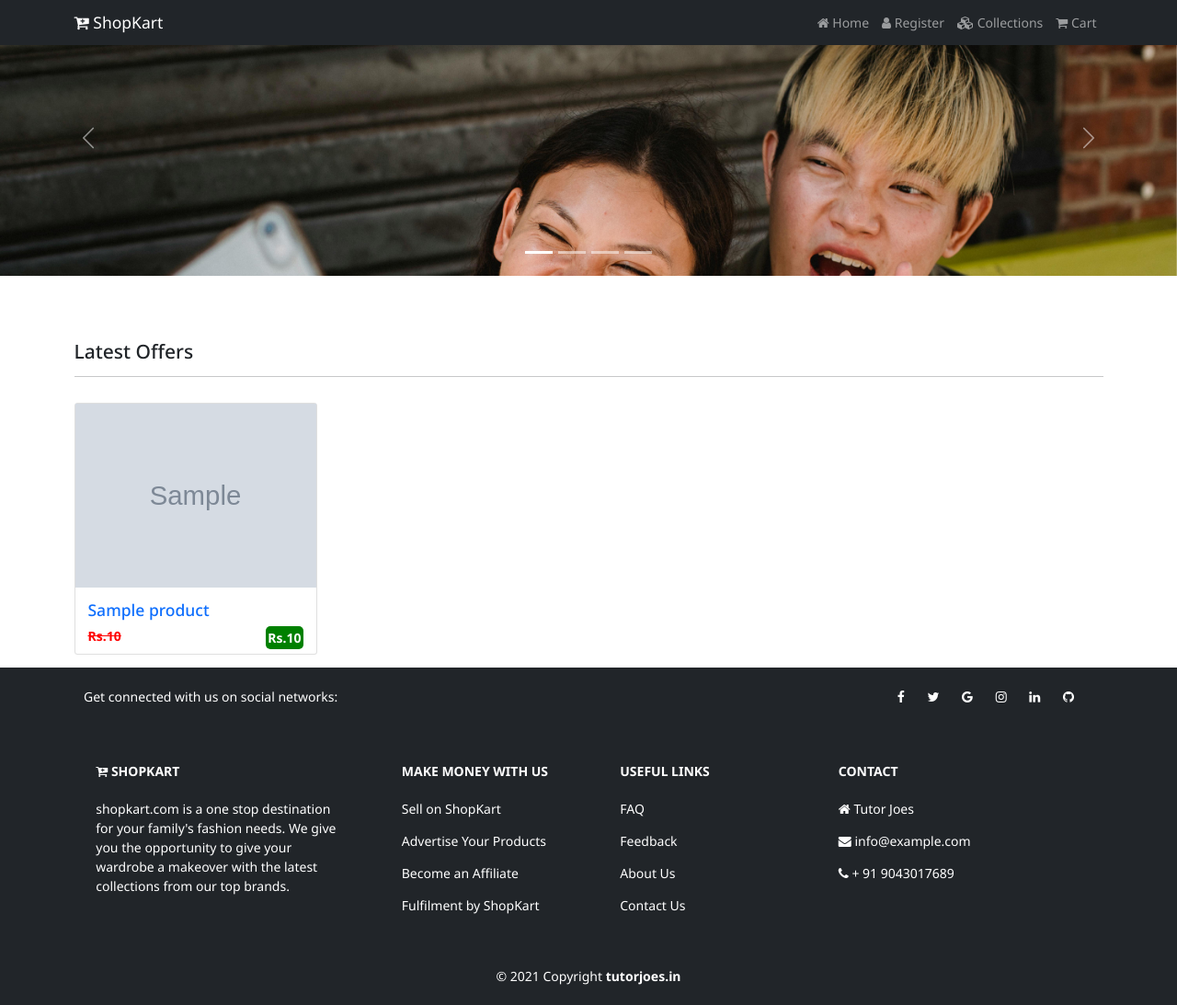
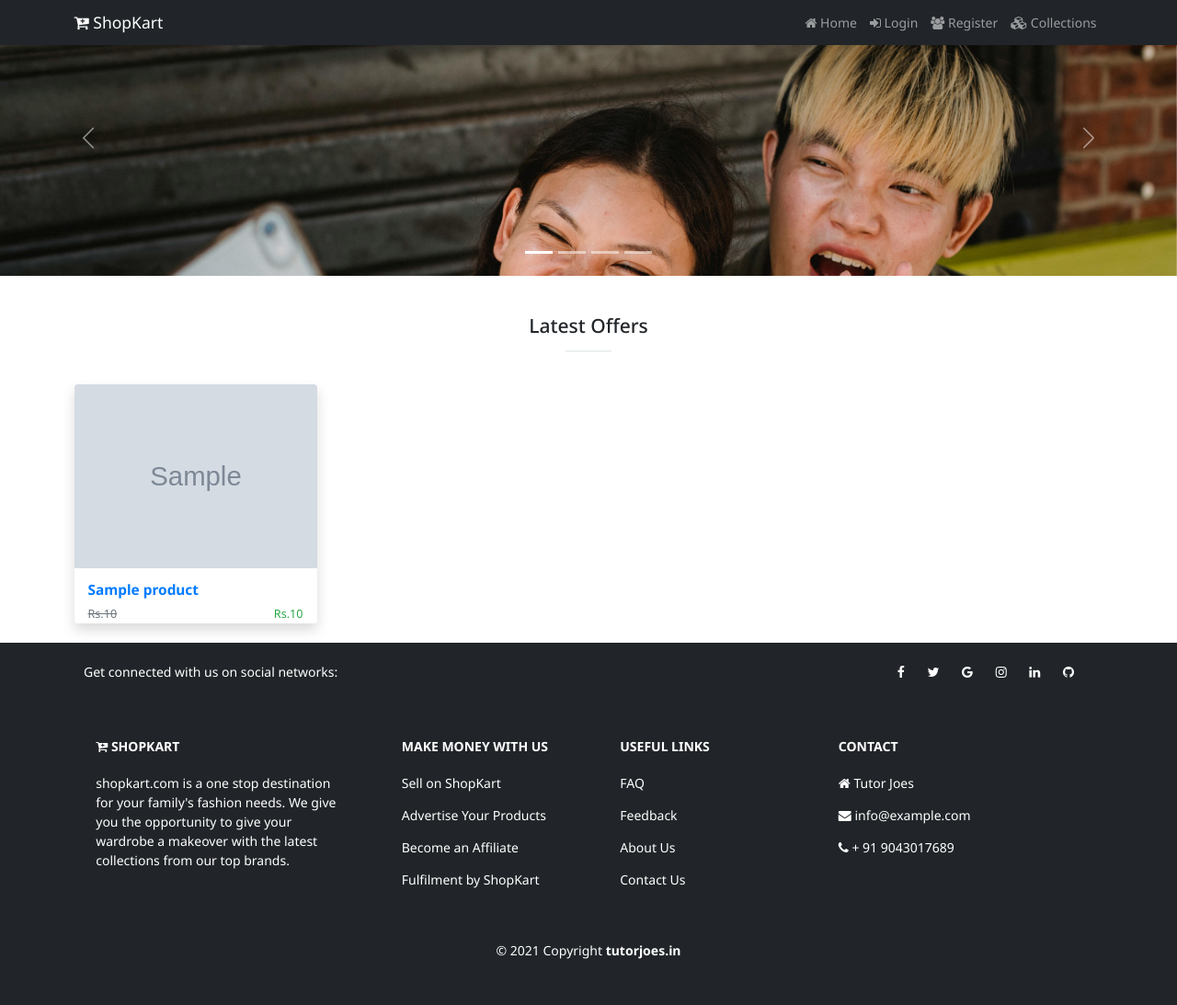
Before and after one commit to Bharathiraja2806/E_commerce, a Django app: page / in a window 1280 px wide. Shown: the whole page at 92% size. After the commit the page ends 1043 px from the top, so only its background shows below. Run offline with Django 5.2, Linux system fonts and the light colour scheme; tables that the repository leaves empty hold one stand-in row (values such as "Sample post"); grey boxes marked "Sample" are stand-in pictures.

Commit message:
login page

```diff
--- a/E_commercepro/shopkart/models.py
+++ b/E_commercepro/shopkart/models.py
@@ -36,3 +36,9 @@ class Product(models.Model):
 
     def __str__(self):
         return self.name
+
+class Cart(models.Model):
+    user = models.ForeignKey(User, on_delete=models.CASCADE)
+    product = models.ForeignKey(Product, on_delete=models.CASCADE)
+    product_qty = models.IntegerField(null=False, blank=False)
+    created_at = models.DateTimeField(auto_now_add=True)
--- a/E_commercepro/shopkart/templates/shop/inc/navbar.html
+++ b/E_commercepro/shopkart/templates/shop/inc/navbar.html
@@ -12,14 +12,17 @@
     >
       <span class="navbar-toggler-icon"></span>
     </button>
-    <div class="collapse navbar-collapse" id="navbarNav">
-      <div class="navbar-nav ms-auto" >
-
-          <a class="nav-link" aria-current="page" href="{% url 'home'%}"><i class="fa fa-home"></i> Home</a>
-          <a class="nav-link" href="{% url 'register'%}"><i class="fa fa-user"></i> Register</a>
-          <a class="nav-link" href="{% url 'collections'%}"><i class="fa fa-cubes"></i> Collections</a>
-          <a class="nav-link" href="#"><i class="fa fa-shopping-cart"></i> Cart</a>
-
+    <div class="collapse navbar-collapse" id="navbarNavAltMarkup">
+      <div class="navbar-nav ms-auto">
+        <a class="nav-link" aria-current="page" href="{% url 'home' %}"><i class="fa fa-home"></i> Home</a>
+        {% if request.user.is_authenticated %}
+          <a class="nav-link" aria-current="page" href="#"><i class="fa fa-user"></i> {{request.user}}</a>
+          <a class="nav-link" aria-current="page" href="{% url 'logout' %}"><i class="fa fa-sign-out"></i> Logout</a>
+        {% else %}
+          <a class="nav-link" href="{% url 'login' %}"><i class="fa fa-sign-in"></i> Login</a>
+          <a class="nav-link" href="{% url 'register' %}"><i class="fa fa-users"></i> Register</a>
+        {% endif %}
+          <a class="nav-link" href="{% url 'collections' %}"><i class="fa fa-cubes"></i> Collections</a>
       </div>
     </div>
   </div>
--- a/E_commercepro/shopkart/templates/shop/index.html
+++ b/E_commercepro/shopkart/templates/shop/index.html
@@ -1,34 +1,39 @@
 {% extends 'shop/layouts/main.html' %}
+
 {% block title %}
-REGISTERATION | SHOPKART
+REGISTRATION | SHOPKART
 {% endblock title %}
+
 {% block content %}
 {% include 'shop/inc/slider.html'%}
+{% load static %}
+<head>
+  <link rel="stylesheet" href="{%static 'css/style.css'%}">
+</head>
 <div class="container">
-<div class="row" style="margin-top: 70px;">
-    <div class="col-12">
-           <h4 class="mb-3"> Latest Offers</h4>
-            <hr style="border-color:#b8bfc2">
+    <div class="row mt-5">
+        <div class="col-12 text-center mb-4">
+            <h4 class="mb-3">Latest Offers</h4>
+            <hr class="mx-auto custom-divider">
         </div>
-        {% for item in products%}
-        <div class="col-md-4 col-lg-3">
-  <div class="card my-3">
-    <img src="{{ item.product_image.url }}" style="width: 100%; height: 200px; object-fit: cover;" alt="Categories" />
-    <a href="{% url 'product_details' item.category.name item.name%}">
+        {% for item in products %}
+        <div class="col-md-4 col-lg-3 mb-4">
+            <div class="card product-card shadow">
+                <div class="card-image-container">
+                    <img src="{{ item.product_image.url }}" class="card-img-top" alt="{{ item.name }}">
+                </div>
+                <a href="{% url 'product_details' item.category.name item.name %}" class="stretched-link text-decoration-none">
                     <div class="card-body">
                         <h5 class="card-title text-primary">{{ item.name }}</h5>
                         <p class="card-text">
-        <span class="float-start old_price"><s>Rs.{{ item.original_price | stringformat:'d' }}</s></span>
-        <span class="float-end new_price">Rs.{{ item.selling_price | stringformat:'d'}}</span>
+                            <span class="float-start text-muted"><s>Rs.{{ item.original_price | stringformat:'d' }}</s></span>
+                            <span class="float-end text-success">Rs.{{ item.selling_price | stringformat:'d' }}</span>
                         </p>
-      <!-- <a href="" class="btn btn-primary btn-sm">View Details</a> -->
                     </div>
                 </a>
             </div>
         </div>
-
         {% endfor %}
     </div>
-
 </div>
 {% endblock content %}
--- a/E_commercepro/shopkart/templates/shop/register.html
+++ b/E_commercepro/shopkart/templates/shop/register.html
@@ -39,7 +39,7 @@ SHOPKART | ONLINE SHOPPING
         </div>
         <button type="submit" class="btn btn-primary">Register</button>
       </form>
-      <p class="my-2">Already user? <a href="#">Login Now</a></p>
+      <p class="my-2">Already user? <a href="{% url 'login'%}">Login Now</a></p>
     </div>
      <div class="col-6">
 
--- a/E_commercepro/shopkart/urls.py
+++ b/E_commercepro/shopkart/urls.py
@@ -5,7 +5,8 @@ from . import views
 urlpatterns = [
     path('', views.home, name='home'),
     path('register/', views.register, name='register'),
-    path('login/', views.login, name='login'),
+    path('login/', views.login_page, name='login'),
+    path('logout/', views.logout_page, name='logout'),
     path('collections/', views.collections, name='collections'),
     path('collections/<str:name>', views.collectionsview, name='collections'),
     path('collections/<str:cname>/<str:pname>', views.product_details, name='product_details')
--- a/E_commercepro/shopkart/views.py
+++ b/E_commercepro/shopkart/views.py
@@ -3,13 +3,34 @@ from .models import *
 from django.contrib import messages
 from django.http import HttpResponse
 from shopkart.form import CustomUserForm
+from django.contrib.auth import authenticate , login, logout
 
 def home(request):
     products = Product.objects.filter(trending=1)
     return render(request, 'shop/index.html',{'products':products})
 
-def login(request):
-    return render(request, 'shop/login.html')
+def logout_page(request):
+    if request.user.is_authenticated:
+        logout(request)
+        messages.success(request,"Logged out successfully")
+    return redirect('/')
+
+def login_page(request):
+    if request.user.is_authenticated:
+        return redirect("/")
+    else:
+        if request.method == 'POST':
+            name=request.POST.get('username')
+            pwd=request.POST.get('password')
+            user = authenticate(request, username = name, password = pwd)
+            if user is not None:
+                login(request, user)
+                messages.success(request, "Logged in successfully")
+                return redirect("/")
+            else:
+                messages.error(request,"Invalid username or password")
+                return redirect("/login")
+        return render(request, 'shop/login.html')
 
 def register(request):
     form = CustomUserForm()
--- a/E_commercepro/static/css/style.css
+++ b/E_commercepro/static/css/style.css
@@ -20,8 +20,8 @@ a {
 }
 
 .carousel-inner {
-    height: 300px;
-  }
+  height: 300px;
+}
 
 .old_price {
   font-weight: bold;
@@ -37,11 +37,11 @@ a {
   margin-bottom: 5px;
 }
 
-.pic-box{
+.pic-box {
   position: relative;
 }
 
-.hot{
+.hot {
   background-color: orangered;
   color: white;
   font-weight: bold;
@@ -50,8 +50,102 @@ a {
   display: inline;
   border-radius: 5px;
   padding: 5px;
-  position:absolute;
+  position: absolute;
   top: 0;
   right: 12px;
   z-index: 10;
 }
+
+.product-card {
+  border: none;
+  transition: transform 0.4s ease-in-out, box-shadow 0.4s ease-in-out;
+  overflow: hidden;
+  position: relative;
+}
+
+.product-card:hover {
+  transform: scale(1.05);
+  box-shadow: 0 15px 30px rgba(0, 0, 0, 0.2);
+}
+
+.card-image-container {
+  overflow: hidden;
+}
+
+.card-img-top {
+  height: 200px;
+  /* object-fit: cover; */
+  transition: transform 0.4s ease-in-out;
+}
+
+.product-card:hover .card-img-top {
+  transform: scale(1.1);
+}
+
+.card-body {
+  padding: 15px;
+  transition: background-color 0.4s ease-in-out;
+}
+
+.product-card:hover .card-body {
+  background-color: #f8f9fa;
+}
+
+.card-title {
+  font-size: 1.1rem;
+  font-weight: bold;
+  transition: color 0.4s ease-in-out;
+}
+
+.product-card:hover .card-title {
+  color: #007bff;
+}
+
+.card-text {
+  font-size: 0.9rem;
+}
+
+.text-primary {
+  color: #007bff !important;
+}
+
+.text-success {
+  color: #28a745 !important;
+}
+
+.text-muted {
+  color: #6c757d !important;
+}
+
+hr.custom-divider {
+  border-top: 2px solid #b8bfc2;
+  width: 50px;
+}
+
+@keyframes fadeInUp {
+  from {
+    opacity: 0;
+    transform: translate3d(0, 40px, 0);
+  }
+  to {
+    opacity: 1;
+    transform: translate3d(0, 0, 0);
+  }
+}
+
+.product-card {
+  animation: fadeInUp 0.7s ease-in-out;
+}
+
+@keyframes fadeIn {
+  from {
+    opacity: 0;
+  }
+  to {
+    opacity: 1;
+  }
+}
+
+.container {
+  animation: fadeIn 1s ease-in-out;
+}
```
Also changed, not shown: E_commercepro/shopkart/templates/shop/login.html (+12 -0 lines), E_commercepro/shopkart/templates/shop/products/product_details.html (+35 -0 lines), E_commercepro/shopkart/migrations/0002_cart.py (added). Lines whose indentation alone changed are shown as unchanged.
